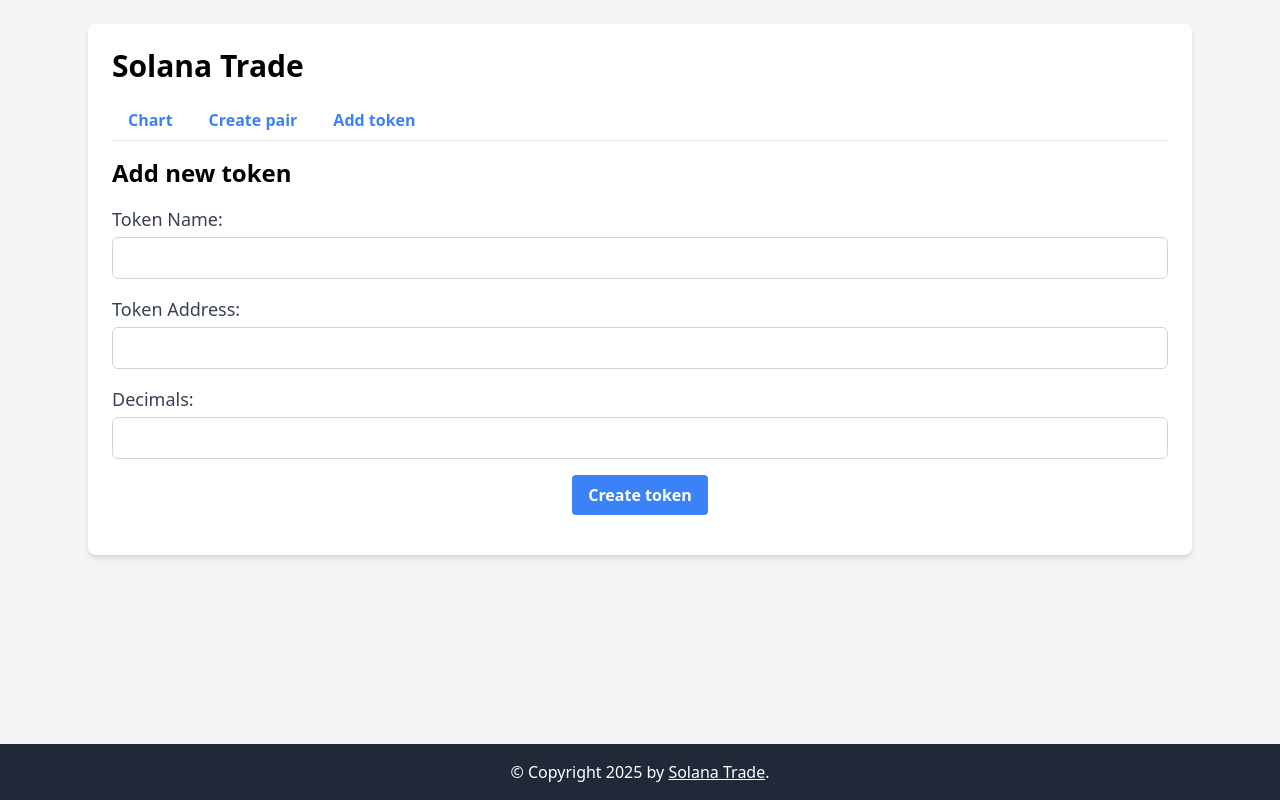
After one commit to alexmudrak/solana-trader, a FastAPI app: template templates/add_token.html in a window 1280 px wide. The commit adds this page. Run offline with FastAPI, Linux system fonts and the light colour scheme; the template is opened without the code that fills it, so the values that code supplies are empty; some libraries are stand-ins or nearby versions.

Commit message:
feat: add add-token page to UI

```diff
--- /dev/null
+++ b/templates/add_token.html
@@ -0,0 +1,43 @@
+{% extends "base.html" %}
+{% block head %}
+    {{ super() }}
+    <script src="https://unpkg.com/htmx.org/dist/ext/json-enc.js"></script>
+{% endblock %}
+{% block content %}
+    <h2 class="text-2xl font-bold mb-4">Add new token</h2>
+    <form id="create-trading-pair-form"
+          method="post"
+          hx-post="/api/v1/tokens/"
+          hx-ext="json-enc"
+          hx-include="#from-token, #to-token"
+          hx-target="#message">
+        <label for="token-name" class="block text-lg font-medium text-gray-700">Token Name:</label>
+        <input type="text"
+               id="token-name"
+               name="name"
+               class="mt-1 block w-full p-2 border border-gray-300 rounded-md"
+               required />
+        <label for="token-address"
+               class="block text-lg font-medium text-gray-700 mt-4">Token Address:</label>
+        <input type="text"
+               id="token-address"
+               name="address"
+               class="mt-1 block w-full p-2 border border-gray-300 rounded-md"
+               required />
+        <label for="token-decimals"
+               class="block text-lg font-medium text-gray-700 mt-4">Decimals:</label>
+        <input type="number"
+               id="token-decimals"
+               name="decimals"
+               min="0"
+               class="mt-1 block w-full p-2 border border-gray-300 rounded-md"
+               required />
+        <div class="w-full flex justify-center mt-4">
+            <button type="submit"
+                    class="px-4 py-2 bg-blue-500 text-white font-semibold rounded hover:bg-blue-600 transition">
+                Create token
+            </button>
+        </div>
+    </form>
+    <div id="message" class="mt-4 text-center"></div>
+{% endblock %}
--- a/templates/base.html
+++ b/templates/base.html
@@ -14,6 +14,22 @@
         <div class="max-w-6xl mx-auto w-full p-6 flex-grow"">
             <div class="bg-white p-6 rounded-lg shadow-md">
                 <h1 class="text-3xl font-bold mb-4">Solana Trade</h1>
+                <div class="mb-4">
+                    <ul class="flex border-b">
+                        <li class="mr-1">
+                            <a href="{{ url_for("read_root") }}"
+                               class="inline-block py-2 px-4 text-blue-500 font-semibold {{ 'border-l border-t border-r rounded-t bg-white' if active_tab == 'chart' else 'hover:text-blue-600' }}">Chart</a>
+                        </li>
+                        <li class="mr-1">
+                            <a href="{{ url_for("read_create_pair") }}"
+                               class="inline-block py-2 px-4 text-blue-500 font-semibold {{ 'border-l border-t border-r rounded-t bg-white' if active_tab == 'create-pair' else 'hover:text-blue-600' }}">Create pair</a>
+                        </li>
+                        <li>
+                            <a href="{{ url_for("read_add_token") }}"
+                               class="inline-block py-2 px-4 text-blue-500 font-semibold {{ 'border-l border-t border-r rounded-t bg-white' if active_tab == 'add-token' else 'hover:text-blue-600' }}">Add token</a>
+                        </li>
+                    </ul>
+                </div>
                 {% block content %}{% endblock %}
             </div>
         </div>
```
Also changed, not shown: src/views/pages.py (+13 -5 lines), templates/create_pair.html (renamed from templates/create_trader.html).
